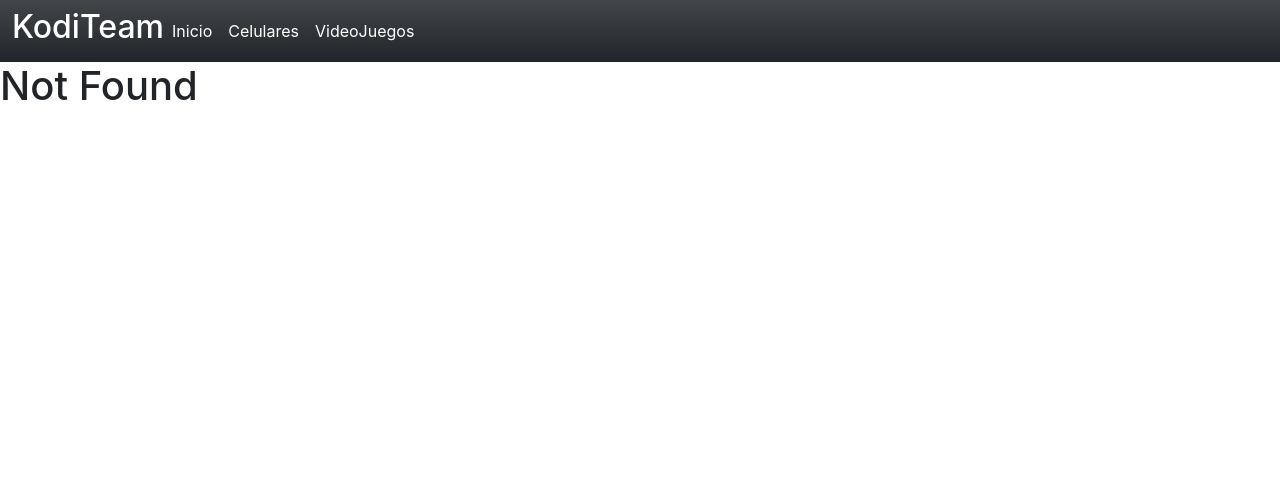
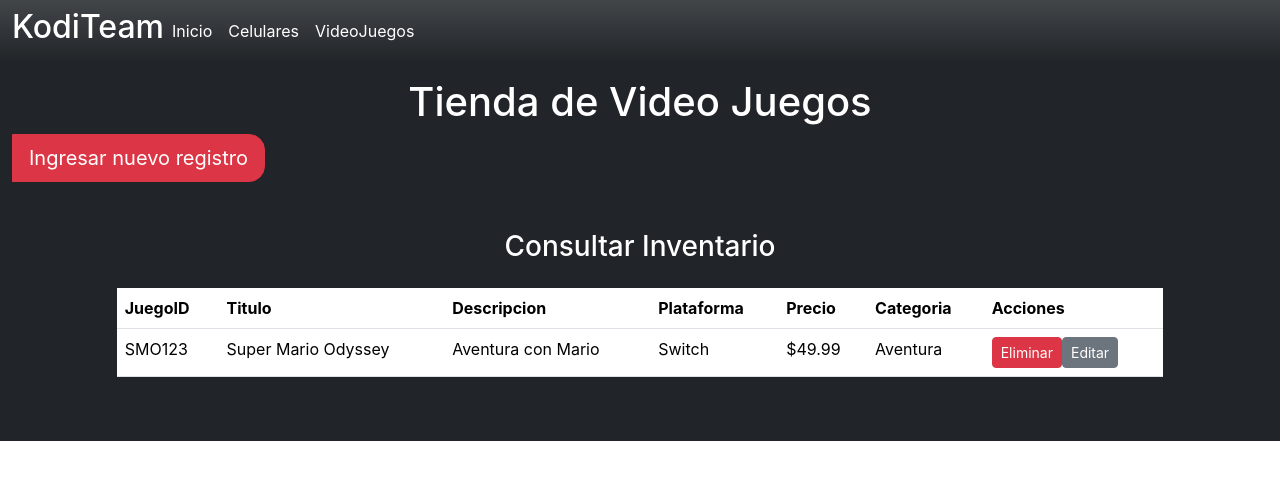
Before and after one commit to aziel0x8/react-proyecto, a React (Create React App) app in the folder proyecto-react/: page /videoJuegos in a window 1280 px wide. Before the commit this address had no page. Shown: the top 480 px of the page. Built offline with nearby package versions, Linux system fonts and the light colour scheme.

Commit message:
habia un typo en el file app.jsx y no me dejaba que el boton ingresar nuevo registro funcionara bien

```diff
--- a/proyecto-react/src/components/VideoJuegosCRUD.jsx
+++ b/proyecto-react/src/components/VideoJuegosCRUD.jsx
@@ -1,18 +1,11 @@
 import React from "react";
 import { Link } from "react-router-dom";
+
 function VideoJuegosCRUD() {
 
     const dummyData = [
-        { producto: "Super Mario Odyssey", idProducto: "SMO123", precio: "$49.99", cantidad: "5" },
-        { producto: "The Legend of Zelda: Breath of the Wild", idProducto: "ZBOTW456", precio: "$59.99", cantidad: "3" },
-        { producto: "Red Dead Redemption 2", idProducto: "RDR2789", precio: "$39.99", cantidad: "10" },
-        { producto: "Final Fantasy VII Remake", idProducto: "FF7R321", precio: "$55.99", cantidad: "4" },
-        { producto: "Minecraft", idProducto: "MCRF645", precio: "$24.99", cantidad: "8" },
-        { producto: "Halo Infinite", idProducto: "HALINF890", precio: "$64.99", cantidad: "7" },
-        { producto: "God of War", idProducto: "GOW231", precio: "$49.99", cantidad: "6" },
-        { producto: "Cyberpunk 2077", idProducto: "CP2077645", precio: "$44.99", cantidad: "9" },
-        { producto: "Assassin's Creed Valhalla", idProducto: "ACV982", precio: "$54.99", cantidad: "2" },
-        { producto: "FIFA 22", idProducto: "FIFA22976", precio: "$59.99", cantidad: "12" }
+        { JuegoID: "SMO123", Titulo: "Super Mario Odyssey", Descripcion: "Aventura con Mario", Plataforma: "Switch", Precio: "$49.99", Categoria: "Aventura" },
+        // ... otros registros
     ];
 
     return (
@@ -21,31 +14,35 @@ function VideoJuegosCRUD() {
             <div className="container-fluid">
 
                 <h1 className="text-white text-center pt-3">Tienda de Video Juegos</h1>
-                {/* <button className="btn btn-danger btn-lg rounded-0 rounded-end-4 mb-4">Ingresar nuevo registro</button> */}
-                <Link to={"/viedeoJuegosFORM"} className="btn btn-danger btn-lg rounded-0 rounded-end-4 mb-4">Ingresar nuevo registro</Link>
+                <Link to={"/videoJuegosFORM"} className="btn btn-danger btn-lg rounded-0 rounded-end-4 mb-4">Ingresar nuevo registro</Link>
                 <h3 className="text-white text-center mt-4">Consultar Inventario</h3>
 
                 <div className="col-md-10 mx-auto mt-4">
-                    <table className="table table-bordered">
-                        <thead>
-                            <tr>
-                                <th scope="col">Producto</th>
-                                <th scope="col">Id Producto</th>
+                    <div className="table-responsive">
+                        <table className="table" style={{ backgroundColor: 'transparent' }}>
+                            <thead className="border-bottom" style={{ backgroundColor: 'transparent' }}>
+                                <tr style={{ backgroundColor: 'transparent' }}>
+                                    <th scope="col">JuegoID</th>
+                                    <th scope="col">Titulo</th>
+                                    <th scope="col">Descripcion</th>
+                                    <th scope="col">Plataforma</th>
                                     <th scope="col">Precio</th>
-                                <th scope="col">Cantidad</th>
+                                    <th scope="col">Categoria</th>
                                     <th scope="col">Acciones</th>
                                 </tr>
                             </thead>
-                        <tbody>
+                            <tbody style={{ backgroundColor: 'transparent' }}>
                                 {dummyData.map((item, index) => (
-                                <tr key={index}>
-                                    <td>{item.producto}</td>
-                                    <td>{item.idProducto}</td>
-                                    <td>{item.precio}</td>
-                                    <td>{item.cantidad}</td>
+                                    <tr key={index} className="border-bottom" style={{ backgroundColor: 'transparent' }}>
+                                        <td>{item.JuegoID}</td>
+                                        <td>{item.Titulo}</td>
+                                        <td>{item.Descripcion}</td>
+                                        <td>{item.Plataforma}</td>
+                                        <td>{item.Precio}</td>
+                                        <td>{item.Categoria}</td>
                                         <td>
-                                        <Link to={"/viedeoJuegosFORM"} className="btn btn-danger btn-sm mr-2">Eliminar</Link>
-                                        <Link to={"/viedeoJuegosFORM"} className="btn btn-secondary btn-sm">Editar</Link>
+                                            <Link to={"/videoJuegosFORM"} className="btn btn-danger btn-sm mr-2">Eliminar</Link>
+                                            <Link to={"/videoJuegosFORM"} className="btn btn-secondary btn-sm">Editar</Link>
                                         </td>
                                     </tr>
                                 ))}
@@ -54,7 +51,7 @@ function VideoJuegosCRUD() {
                     </div>
                 </div>
             </div>
+        </div>
     )
 }
-
 export default VideoJuegosCRUD;
--- a/proyecto-react/src/components/VideoJuegosFORM.jsx
+++ b/proyecto-react/src/components/VideoJuegosFORM.jsx
@@ -1,247 +1,97 @@
-import React, {useEffect, useState} from "react";
-import { useNavigate, useParams } from "react-router-dom";
-import axios from "axios";
+import React, {useState} from "react";
 import { Link } from "react-router-dom";
+import { useNavigate } from "react-router-dom";
 
-function VideoJuegosFORM({api, del}){
+function VideoJuegosFORM({api}){
 
-    /*
-    // Son estados asociados a los campos del formulario
-    const [titulo, setTItulo] = useState("")
-    const [descripcion, setDescripcion] = useState("")
-    const [plataforma, setPlataforma] = useState("")
-    const [precio, setPrecio] = useState("")
-    const [categoria, setCategoria] = useState("")
+    const[juegoID, setJuegoID] = useState("")
+    const[titulo, setTitulo] = useState("")
+    const[descripcion, setDescripcion] = useState("")
+    const[plataforma, setPlataforma] = useState("")
+    const[precio, setPrecio] = useState("")
+    const[categoria, setCategoria] = useState("")
 
-    // id: el parametro id recibido desde el CRUD
-    const { id } = useParams()
-
-    // navigate es el nombre con el cual voy a invocar a la funcion que haga la redireccion
     const navigate = useNavigate()
 
-    useEffect(() => {
-        // Este if sirve para verificar si se deben cargar los datos en el formulario
-        if (id !== undefined) {
-            cargarAutor() // Invoca a la funcion cargar autor
+    function enviar(event){
+        event.preventDefault()
+        event.stopPropagation()
+
+        let form = document.querySelector(".needs-validation")
+
+        if(!form.checkValidity()){
+            form.classList.add("was-validated")
         }
-    }, [])
-
-    // La funcion encargada de cargar los datos del autor para los casos de editar y eliminar
-    async function cargarAutor() {
-        try {
-            let res = await axios(api + "/" + id) //Solicitud GET con parametro ID
-            let data = await res.data //Convierte el resultado a objeto
-
-            //Los datos devueltos por la API se asignan a los respectivos estados
-            //Para que en el formulario se carguen dichos datos
-            setTItulo(data.titulo)
-            setDescripcion(data.descripcion)
-            setPlataforma(data.plataforma)
-            setPrecio(data.precio)
-            setCategoria(data.categoria)
-        } catch (error) {
-            //verifica si el error es 404 lo que significa que el id del autor no existe
-            if (error.response.status === 404) {
-                alert("El registro no existe")
-                navigate("/autores")
-            }
-            else {
-                alert(error)
-                console.log(error)
-            }
+        else{
+            alert("Pasó la validacion")
         }
     }
 
-    // funcion asincrona para guardar un nuevo registro
-    async function guardar() {
-        try {
-            // creacion del objeto autor el cual posteriormente se le enviara a la API
-            let autor = {
-                titulo: titulo,
-                descripcion: descripcion,
-                plataforma: plataforma,
-                precio: precio,
-                categoria: categoria
-            }
-
-            //solicitud POST hacia la API
-            let res = await axios.post(api, autor)
-            let data = await res.data
-
-            //verifica si la API respondio en status con el valor de 1
-            if (data.status === 1) {
-                alert(data.message)// Muestra el mensaje devuelto por la API
-                navigate("/autores")// Redirecciona el componente donde se muestra la tabla de autores
-            }
-        } catch (error) {
-            alert(error)
-            console.log(error)
-        }
-
-    }
-
-    //Funcion encargada de editar al autor
-    async function editar() {
-        try {
-            let autor = {
-                autorId: id,
-                titulo: titulo,
-                descripcion: descripcion,
-                plataforma: plataforma,
-                precio: precio,
-                categoria: categoria
-            }
-
-            //se realiza una solicitud a la API de tipo PUT
-            let res = await axios.put(api, autor)
-            let data = await res.data //convertimos la respuesta a objeto
-
-            //verificamos si la api devolvio status 1
-            if (data === 1) {
-                alert(data.message)  //Mostramos el mensaje de la API
-                navigate("/autores") //Redireccionamos a la tabla autores
-            }
-        } catch (error) {
-            //verificamos si la API respondio que no existe
-            if (error.response.status === 500) {
-                alert("El registro ya no existe")
-                navigate("/autores")
-            }
-            else {
-                //si es otro tipo de error mostramos el detalle
-                alert(error)
-                console.log(error)
-            }
-        }
-    }
-
-    //funcion se encarga de hacer la peticion de tipo DELETE hacia la API
-    async function eliminar() {
-        try {
-            let res = await axios.delete(api + "?id=" + id) //se solicita DELETE
-            let data = await res.data //Convertimos el resultado de la API a objeto
-
-            //verfifcamos si la API a devuelto el estado de que fue eliminado
-            if (data.status === 1) {
-                alert(data.message) //Mostramos el mensaje devuelto por la API
-                navigate("/autores") //Redireccionamos hacia la tabla principal de autores
-            }
-        } catch (error) {
-            //verficamos si no existe el id a eliminar
-            if (error.response.status === 404) {
-                alert("El autor ya no existe") //mostramos mensaje de que no existe
-                navigate("/autores") //Redireccionamos hacia la tabla principal de autores
-            }
-            else {
-                //si es otro tipo de error ingresa aqui
-                alert(error)
-                console.log(error)
-            }
-        }
-    }
-
-    //esta funcion es invocada por el boton guardar, editar o eliminar
-    function enviar(e) {
-
-        // Detiene la propagacion del evento submit generada por defecto en el button dado que este se encuetnra dentro de un formulario
-        e.preventDefault()
-        e.stopPropagation()
-
-        // Seleccionamos el formulario el cual tine la clase needs-validation
-        let form = document.querySelector(".needs-validation")
-
-        //veficamos si el formulario es invalido
-        if (!form.checkValidity()) {
-            //si es invalido agregamos el estilo de la validacion (invalid-feedback)
-            form.classList.add('was-validated')
-        }
-        else {
-            // Significa que el formulario tienen todos los campos completos
-            // Por lo cual procedemos a ejecutar la accion (guardar, editar, eliminar)
-            if (id === undefined) // Si el id es undefined significa que es un nuevo registro
-                guardar() //Invoca a la funcion guardar()
-            else if (del === undefined) // Si del es undefined significa que desea editar
-                editar()
-            else {//se desea eliminar
-                let respuesta = window.confirm("Esta seguro que desea eliminar?") // Solicitamos confirmacion del usuario
-                if (respuesta === true) //verificamos la respuesta
-                    eliminar() //Si la respuesta es true entonces invocamos eliminar()
-            }
-        }
-    }*/
-
     return(
-        <div className="bg-dark pb-5" style={{height: "100vh"}}>
+        <div className="bg-danger pb-5" style={{height: "100%"}}>
 
             <div>
-                <h1 className="text-white text-center pt-3">Tienda de Video Juegos</h1>
-                <Link to={"/viedeoJuegos"} className="btn btn-danger btn-lg rounded-0 rounded-end-4">Ir a Tienda de Video Juegos</Link>
+                <h1 className="text-white text-center pt-3 ">Tienda de Videojuegos</h1>
+                <Link to={"/viedeoJuegos"} className="btn btn-dark btn-lg rounded-0 rounded-end-4">Ir a Tienda de Videojuegos</Link>
                 <h3 className="text-white text-center mt-4 mb-3">Ingreso de Inventario</h3>
             </div>
-            <div className="bg-danger position-relative pt-4 rounded-3" style={{height: "330px", width: "55%", marginLeft: "22%"}} >
-                <form className="needs-validation" noValidate>
-                    {
-                        /*
-                        // Se verifica que el id sea diferente de undefined
-                        // Si esto es cierto siginifca que se va a editar o eliminar el registro
-                        // Por lo cual mostramos el campo autor id
-                        id !== undefined ?
-                            <div className="form-group mt-3">
-                                <label className="form-label">Autor ID:</label>
-                                <input className="form-control" type="text" value={id} readOnly disabled />
-                            </div>
-                            :
-                            ""
-                    */
-                    }
-                    <div className="d-inline-block w-50 position-relative text-center ">
-                        <div className="form-floating m-3">
-                            <input type="text" className="form-control" />
-                            <label htmlFor="" className="text-black" >ID:</label>
-                        </div>
 
+            <form className="needs-validation" noValidate>
+                <div className="bg-dark position-relative pt-4 rounded-3 mb-2" style={{height: "100%", width: "55%", marginLeft: "22%"}} >
 
-                        <div className="form-floating m-3">
-                            <input type="text" className="form-control"/>
-                            <label htmlFor="" className="text-black">Titulo:</label>
-                        </div>
-
-
-                        <div className="form-floating m-3">
-                            <input type="text" className="form-control"/>
-                            <label htmlFor="" className="text-black">Descripcion:</label>
-                        </div>
-
-                        {
-                        //<button className={`btn btn-dark`} onClick={(e) => enviar(e)}>{id === undefined ? "Agregar" : del === undefined ? "Editar" : "Eliminar"}</button>
-                        }
-
-                        <button className="btn btn-dark">Agregar</button>
+                    <div className="form-floating pt-3 ms-5 me-5 ps-5 pe-5">
+                        <input type="text" className="form-control" onChange={(e) => setJuegoID(e.target.value)} value={juegoID} required />
+                        <label htmlFor="" className="text-black ms-5">JuegoID:</label>
+                        <div className="valid-feedback">Ok</div>
+                        <div className="invalid-feedback">Campo requerido</div>
                     </div>
 
-                    <div className="d-inline-block w-50 position-relative text-center ">
+                     <div className="d-inline-block w-50 position-relative text-center ">
                         <div className="form-floating m-3">
-                            <input type="text" className="form-control" />
-                            <label htmlFor="" className="text-black">Plataforma:</label>
+                            <input type="text" className="form-control" onChange={(e) => setTitulo(e.target.value)} value={titulo} required/>
+                            <label htmlFor="" className="text-black">Titulo:</label>
+                            <div className="valid-feedback">Ok</div>
+                            <div className="invalid-feedback">Campo requerido</div>
                         </div>
 
                         <div className="form-floating m-3">
-                            <input type="text" className="form-control"/>
-                            <label htmlFor="" className="text-black">Precio:</label>
+                            <input type="text" className="form-control" onChange={(e) => setDescripcion(e.target.value)} value={descripcion} required/>
+                            <label htmlFor="" className="text-black">Descripcion:</label>
+                            <div className="valid-feedback">Ok</div>
+                            <div className="invalid-feedback">Campo requerido</div>
                         </div>
 
                         <div className="form-floating m-3">
-                            <input type="text" className="form-control" />
-                            <label htmlFor="" className="text-black">Categoria:</label>
+                            <input type="text" className="form-control" onChange={(e) => setPlataforma(e.target.value)} value={plataforma} required/>
+                            <label htmlFor="" className="text-black">Plataforma:</label>
+                            <div className="valid-feedback">Ok</div>
+                            <div className="invalid-feedback">Campo requerido</div>
                         </div>
 
+                            <button className="btn btn-danger mb-4" onClick={(event) => enviar(event)}>Agregar</button>
+                        </div>
 
-                        <button className="btn btn-dark">Cancelar</button>
-                    </div>
-                </form>
-            </div>
+                        <div className="d-inline-block w-50 position-relative text-center ">
+                            <div className="form-floating m-3">
+                                <input type="text" className="form-control" onChange={(e) => setPrecio(e.target.value)} value={precio} required/>
+                                <label htmlFor="" className="text-black">Precio:</label>
+                                <div className="valid-feedback">Ok</div>
+                                <div className="invalid-feedback">Campo requerido</div>
+                            </div>
+
+                            <div className="form-floating m-3">
+                                <input type="text" className="form-control" onChange={(e) => setCategoria(e.target.value)} value={categoria} required/>
+                                <label htmlFor="" className="text-black">Categoria:</label>
+                                <div className="valid-feedback">Ok</div>
+                                <div className="invalid-feedback">Campo requerido</div>
+                            </div>
+
+                            <button className="btn btn-danger mb-4" onClick={() => navigate("/videojuegos")}>Cancelar</button>
+                        </div>
+                </div>
+            </form>
         </div>
     )
 }
 
-export default VideoJuegosFORM
+export default VideoJuegosFORM;
--- a/proyecto-react/src/components/app.jsx
+++ b/proyecto-react/src/components/app.jsx
@@ -1,4 +1,3 @@
-
 import {BrowserRouter, Routes, Route} from "react-router-dom";
 import Home from "./home";
 import CelularesCRUD from "./celularesCrud";
@@ -10,8 +9,6 @@ import VideoJuegosFORM from "./VideoJuegosFORM";
 
 import React, {useState} from "react";
 
-
-
 function App(){
     const[apiCelulares, setApiCelulares] = useState("https://denny2023.azurewebsites.net/api/celulares")
 
@@ -21,13 +18,13 @@ function App(){
             <Routes>
                 <Route path="/" element={<Home></Home>} ></Route>
                 <Route path="/celulares" element={<CelularesCRUD api={apiCelulares}/>}></Route>
-                <Route path="/viedeoJuegos" element={<VideoJuegosCRUD></VideoJuegosCRUD>}></Route>
+                <Route path="/videoJuegos" element={<VideoJuegosCRUD></VideoJuegosCRUD>}></Route>
+                <Route path="/videoJuegosFORM" element={<VideoJuegosFORM></VideoJuegosFORM>}></Route>
+                <Route path="/celularesFORM" element={<CelularesFORM></CelularesFORM>}></Route>
                 <Route path="*" element={<NotFound></NotFound>}></Route>
-                <Route path="/celularesFORM" element={<CelularesFORM></CelularesFORM>}></Route>
-
             </Routes>
         </BrowserRouter>
     )
 }
 
-export default App
+export default App;
```
Lines whose indentation alone changed are shown as unchanged.
